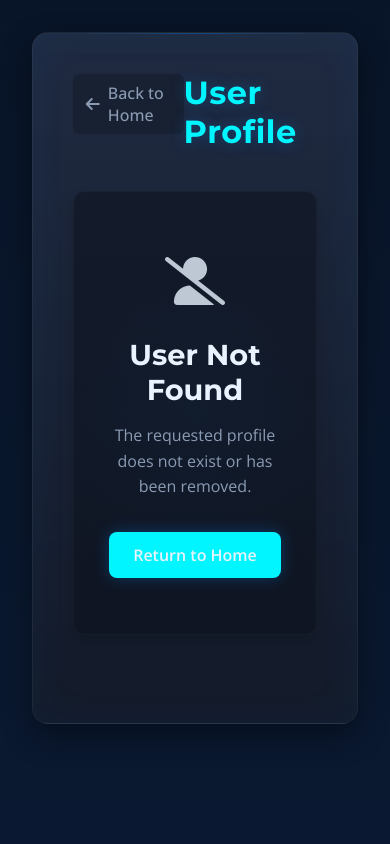
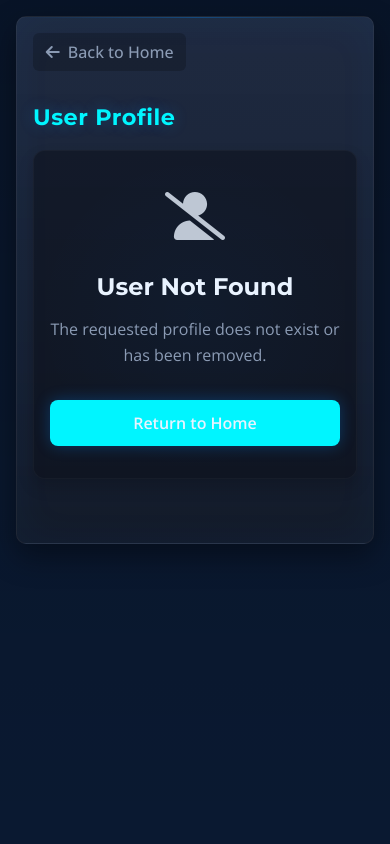
Before and after one commit to 89329/DeepDivePacks, a PHP site: page /profile.html in a window 390 px wide. Run offline with PHP 8.4, Linux system fonts and the light colour scheme; some libraries are stand-ins or nearby versions.

Commit message:
feat(profile): Enhance profile page responsiveness and mobile compatibility
- Updated profile.html to include additional meta tags for improved mobile experience and app capabilities.
- Expanded profile.css with responsive styles for various screen sizes, ensuring better layout and usability on mobile devices.
- Added media queries to adjust padding, font sizes, and layout structures for profile components, enhancing user interaction on smaller screens.

These changes improve the overall user experience by making the profile page more accessible and visually appealing across different devices.

```diff
--- a/css/profile.css
+++ b/css/profile.css
@@ -1247,3 +1247,332 @@ input.invalid-input {
 .hidden {
     display: none !important;
 }
+
+/* ===== RESPONSIVE STYLES ===== */
+@media (max-width: 1200px) {
+    .cards-grid {
+        grid-template-columns: repeat(auto-fill, minmax(160px, 1fr));
+    }
+}
+
+@media (max-width: 992px) {
+    .profile-content {
+        padding: 2rem;
+    }
+
+    .username {
+        font-size: 2rem;
+    }
+
+    .profile-stats {
+        gap: 1rem;
+    }
+
+    .stat-item {
+        min-width: 180px;
+    }
+}
+
+@media (max-width: 768px) {
+    .profile-container {
+        padding: 1.5rem 1rem;
+    }
+
+    .profile-content {
+        padding: 1.5rem;
+        border-radius: 12px;
+    }
+
+    .profile-header {
+        margin-bottom: 1.5rem;
+    }
+
+    .profile-title {
+        font-size: 1.6rem;
+    }
+
+    .profile-info {
+        flex-direction: column;
+        gap: 2rem;
+        padding: 1.5rem;
+    }
+
+    .profile-avatar-container {
+        align-items: center;
+        width: 100%;
+    }
+
+    .edit-profile-btn {
+        top: 1rem;
+        right: 1rem;
+        padding: 0.5rem 0.8rem;
+        font-size: 0.9rem;
+    }
+
+    .profile-avatar {
+        margin: 0 auto 1rem;
+    }
+
+    .profile-stats {
+        flex-direction: column;
+        width: 100%;
+    }
+
+    .stat-item {
+        width: 100%;
+        min-width: unset;
+    }
+
+    .section-header {
+        flex-direction: column;
+        align-items: flex-start;
+        gap: 0.5rem;
+        margin-bottom: 1.2rem;
+    }
+
+    .cards-count {
+        align-self: flex-start;
+    }
+
+    .cards-grid {
+        grid-template-columns: repeat(auto-fill, minmax(140px, 1fr));
+        gap: 1rem;
+    }
+
+    .card-item {
+        height: 200px;
+    }
+
+    /* Modal adjustments */
+    .modal-content {
+        width: 95%;
+        max-height: 90vh;
+    }
+
+    .modal-body {
+        max-height: 65vh;
+    }
+
+    .image-upload-container {
+        flex-direction: column;
+        align-items: center;
+        gap: 1.5rem;
+    }
+
+    .image-preview-wrapper {
+        margin-bottom: 0.5rem;
+    }
+
+    .form-actions {
+        flex-direction: column;
+        gap: 0.8rem;
+    }
+
+    .submit-btn,
+    .cancel-btn {
+        width: 100%;
+    }
+
+    .fallback-actions {
+        flex-direction: column;
+        width: 100%;
+    }
+
+    .fallback-button {
+        width: 100%;
+    }
+}
+
+@media (max-width: 576px) {
+    .profile-container {
+        padding: 1rem 0.5rem;
+    }
+
+    .profile-content {
+        padding: 1rem;
+        border-radius: 10px;
+    }
+
+    .profile-header {
+        flex-direction: column;
+        align-items: flex-start;
+        gap: 1rem;
+        margin-bottom: 1.2rem;
+    }
+
+    .profile-title {
+        font-size: 1.4rem;
+    }
+
+    .username {
+        font-size: 1.8rem;
+    }
+
+    .profile-info {
+        padding: 1rem;
+    }
+
+    .profile-avatar {
+        width: 150px;
+        height: 150px;
+    }
+
+    .avatar-placeholder {
+        width: 130px;
+        height: 130px;
+        font-size: 2.5rem;
+    }
+
+    .stat-icon {
+        width: 36px;
+        height: 36px;
+    }
+
+    .stat-icon i {
+        font-size: 1.2rem;
+    }
+
+    .cards-collection {
+        margin-top: 1.5rem;
+        padding-top: 1.5rem;
+    }
+
+    .cards-collection h3 {
+        font-size: 1.3rem;
+    }
+
+    .cards-grid {
+        grid-template-columns: repeat(auto-fill, minmax(130px, 1fr));
+        gap: 0.8rem;
+    }
+
+    .card-item {
+        height: 180px;
+    }
+
+    .empty-collection {
+        padding: 2rem 1rem;
+    }
+
+    .empty-icon {
+        width: 80px;
+        height: 80px;
+        font-size: 2.5rem;
+        margin-bottom: 1rem;
+    }
+
+    .empty-collection h4 {
+        font-size: 1.2rem;
+    }
+
+    .profile-fallback {
+        padding: 2rem 1rem;
+    }
+
+    .fallback-title {
+        font-size: 1.5rem;
+    }
+
+    /* Modal refinements for very small screens */
+    .modal-header h2 {
+        font-size: 1.3rem;
+    }
+
+    .modal-body {
+        padding: 1rem;
+    }
+
+    .url-input-wrapper {
+        flex-direction: column;
+        gap: 0.5rem;
+    }
+
+    .apply-url-btn {
+        width: 100%;
+    }
+
+    #image-preview {
+        width: 100px;
+        height: 100px;
+    }
+
+    /* Visibility toggle for small screens */
+    .visibility-options {
+        flex-direction: column;
+    }
+
+    .visibility-option {
+        width: 100%;
+    }
+}
+
+@media (max-width: 400px) {
+    .profile-avatar {
+        width: 120px;
+        height: 120px;
+    }
+
+    .avatar-placeholder {
+        width: 100px;
+        height: 100px;
+        font-size: 2rem;
+    }
+
+    .cards-grid {
+        grid-template-columns: repeat(auto-fill, minmax(100%, 1fr));
+    }
+
+    .card-item {
+        height: 150px;
+    }
+}
+
+/* Handle devices with notches or unusual dimensions */
+@supports (padding: max(0px)) {
+    .profile-container {
+        padding-left: max(1rem, env(safe-area-inset-left));
+        padding-right: max(1rem, env(safe-area-inset-right));
+    }
+}
+
+/* Support for high contrast mode */
+@media (prefers-contrast: high) {
+    .profile-content {
+        border: 2px solid #fff;
+    }
+
+    .profile-info,
+    .card-item,
+    .empty-collection,
+    .profile-fallback {
+        border: 1px solid #fff;
+    }
+}
+
+/* Support for reduced motion preferences */
+@media (prefers-reduced-motion: reduce) {
+    .avatar-border {
+        animation: none;
+    }
+
+    .card-item:hover,
+    .stat-item:hover,
+    .fallback-button:hover,
+    .edit-profile-btn:hover,
+    .submit-btn:hover,
+    .cancel-btn:hover,
+    .upload-btn:hover,
+    .apply-url-btn:hover,
+    .remove-image-btn:hover {
+        transform: none;
+    }
+
+    .empty-collection {
+        animation: none;
+    }
+
+    .profile-content.loading::after {
+        animation: none;
+        background: var(--biolum-blue);
+    }
+}
--- a/profile.html
+++ b/profile.html
@@ -3,7 +3,11 @@
 
 <head>
     <meta charset="UTF-8">
-    <meta name="viewport" content="width=device-width, initial-scale=1.0">
+    <meta name="viewport" content="width=device-width, initial-scale=1.0, maximum-scale=1.0, user-scalable=no">
+    <meta name="theme-color" content="#121928">
+    <meta name="apple-mobile-web-app-capable" content="yes">
+    <meta name="apple-mobile-web-app-status-bar-style" content="black-translucent">
+    <meta name="format-detection" content="telephone=no">
     <title>User Profile - DeepDivePacks</title>
     <link rel="stylesheet" href="/css/main-layout.css">
     <link rel="stylesheet" href="/css/profile.css">
```
